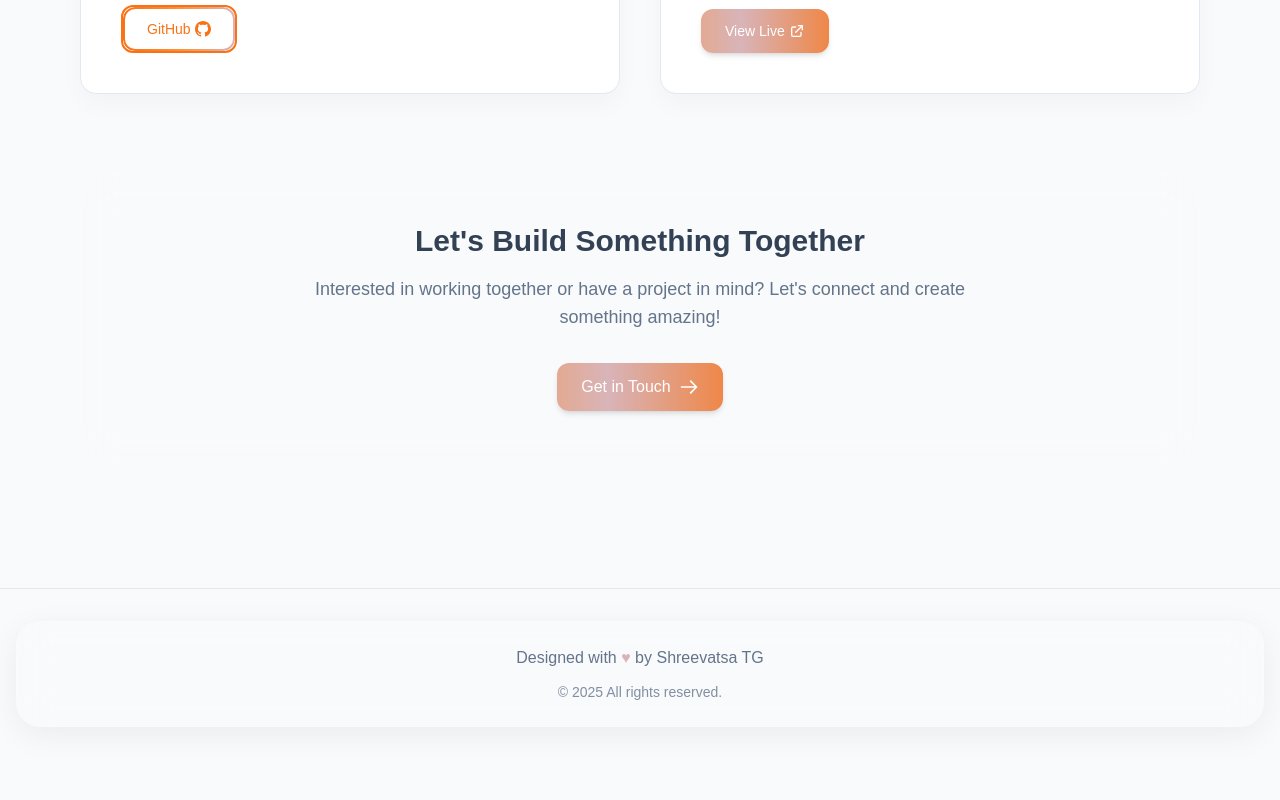
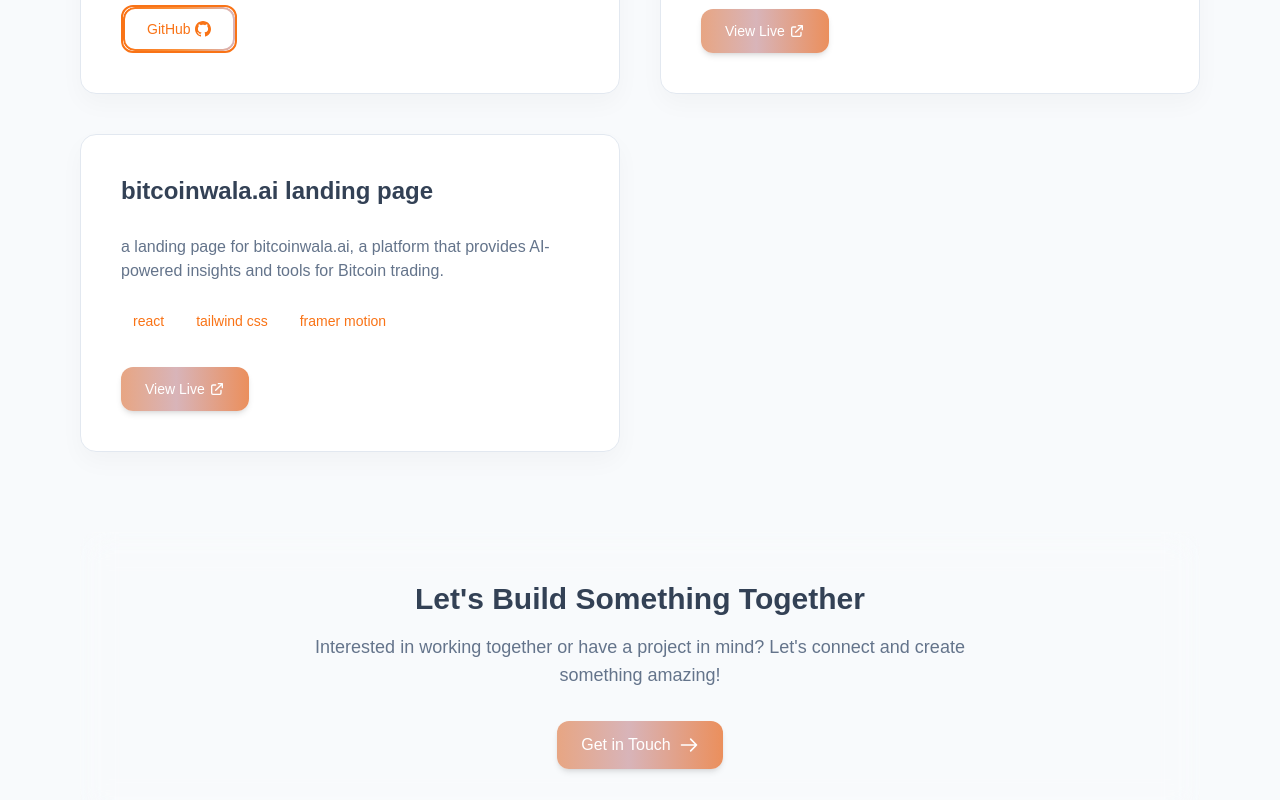
Before and after one commit to Shreevatsatg/shreevatsatg.com, a React (Vite) app: page /projects in a window 1280 px wide. Shown: the part 1340-2140 px from the top of the page. Before the commit the page ends 2099 px from the top, so only its background shows below. Built offline with nearby package versions, Linux system fonts and the light colour scheme; a web font is replaced by a local one.

Commit message:
added bitcoinwala project

```diff
--- a/src/pages/ProjectsPage.tsx
+++ b/src/pages/ProjectsPage.tsx
@@ -44,6 +44,13 @@
     description: "A social media application that allows users to communicate with each other in real-time. useing websockets and video and audio call useing webrtc.",
     tech: ["Node.js", "react", "Socket.io", "WebRTC"],
     link: "https://ai-thought-client.vercel.app/",
+    github: ""
+  },
+  {
+    title: "bitcoinwala.ai landing page",
+    description: "a landing page for bitcoinwala.ai, a platform that provides AI-powered insights and tools for Bitcoin trading.",
+    tech: [ "react", "tailwind css", "framer motion"],
+    link: "https://www.bitcoinwala.ai/",
     github: ""
   }
 ];
```
